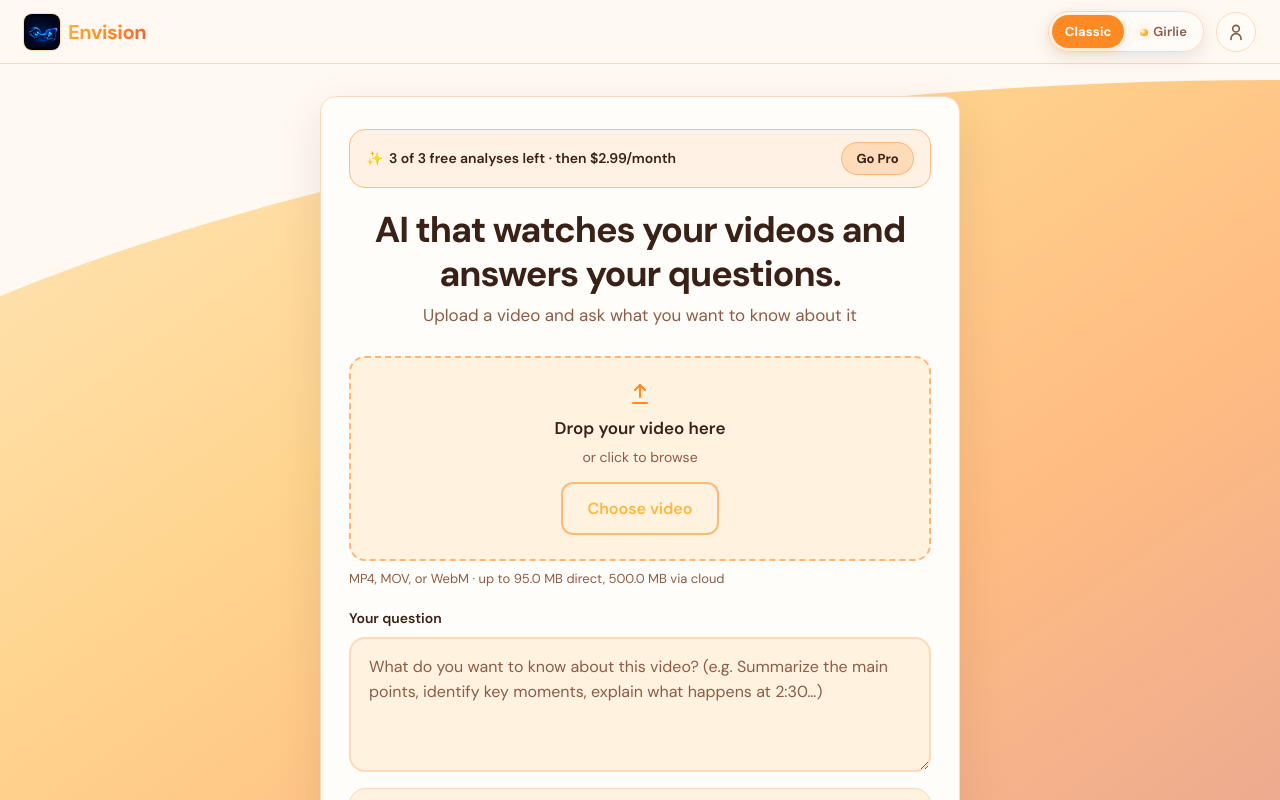
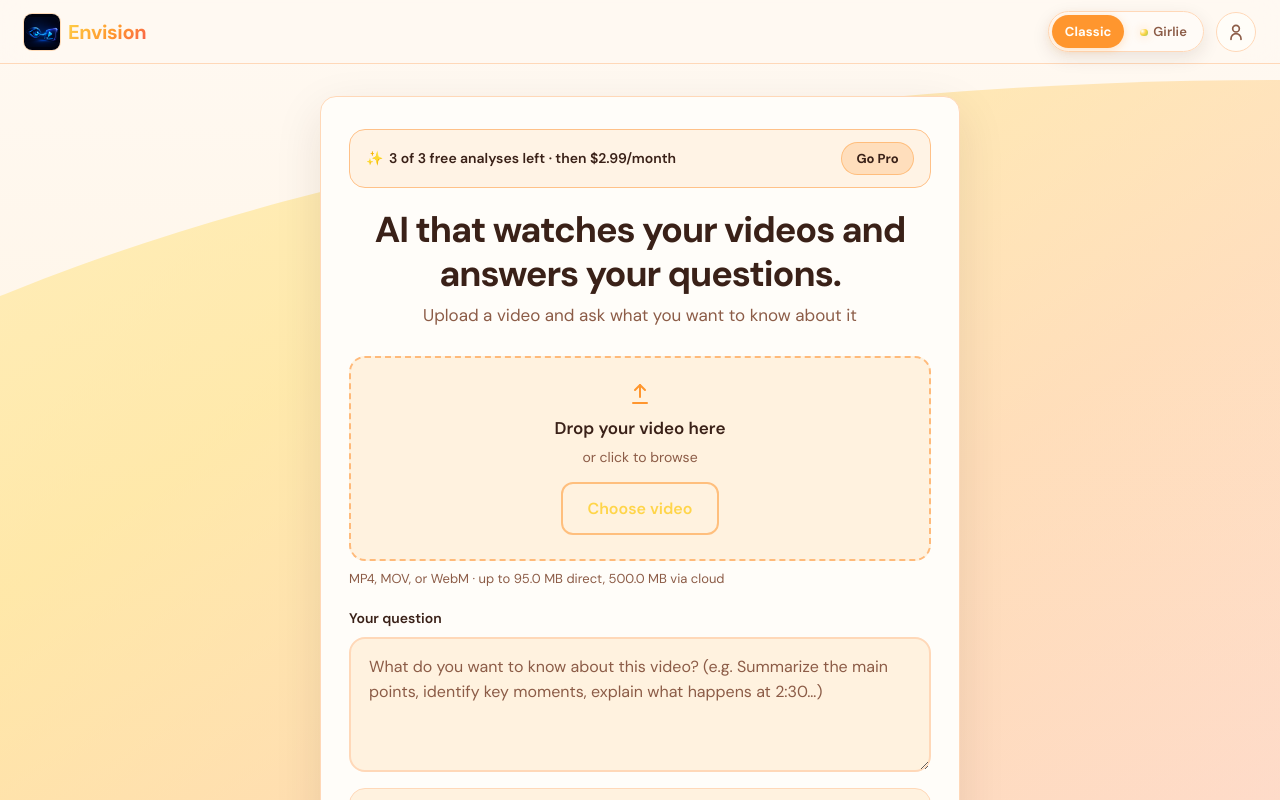
Before and after one commit to ClaudioK5/Envision-Frontend, a React (Vite) app: page / in a window 1280 px wide. Shown: the top 800 px of the page. Built offline with nearby package versions, Linux system fonts and the light colour scheme.

Commit message:
Add files via upload

```diff
--- a/src/index.css
+++ b/src/index.css
@@ -1,36 +1,39 @@
 :root,
 html[data-theme="classic"] {
-  /* Milkshake mango — warm light premium (ChatGPT palette) */
+  /* Mango milkshake — cream base, orange active, yellow + coral accents */
   --navy-dark: #fff9f2;
-  --navy-mid: #ffd98a;
-  --navy-light: #ffb83e;
-  --gradient-mid: #ff8a24;
-  --accent: #ff8a24;
-  --accent-bright: #ffb83e;
-  --accent-hover: #f6533d;
-  --accent-deep: #c9362b;
-  --accent-glow: rgba(255, 138, 36, 0.32);
-  --accent-soft-12: rgba(255, 184, 62, 0.18);
-  --accent-soft-28: rgba(255, 138, 36, 0.22);
-  --accent-soft-34: rgba(255, 184, 62, 0.34);
-  --accent-soft-40: rgba(255, 138, 36, 0.35);
-  --accent-soft-45: rgba(255, 217, 138, 0.55);
-  --accent-soft-55: rgba(246, 83, 61, 0.45);
-  --leaf: #8dbf42;
+  --navy-mid: #ffe89a;
+  --navy-light: #ffd54a;
+  --gradient-mid: #ffbe3b;
+  --accent: #ff962e;
+  --accent-bright: #ffd54a;
+  --accent-strong: #ff7e1b;
+  --accent-hover: #f85b4f;
+  --accent-coral: #f85b4f;
+  --accent-red: #e94b3c;
+  --accent-deep: #c93a32;
+  --accent-glow: rgba(255, 150, 46, 0.3);
+  --accent-soft-12: rgba(255, 213, 74, 0.22);
+  --accent-soft-28: rgba(255, 150, 46, 0.22);
+  --accent-soft-34: rgba(255, 232, 154, 0.55);
+  --accent-soft-40: rgba(255, 150, 46, 0.35);
+  --accent-soft-45: rgba(255, 190, 59, 0.45);
+  --accent-soft-55: rgba(248, 91, 79, 0.4);
+  --leaf: #98c94a;
 
   --bg: #fff9f2;
   --bg-elevated: #fffdf9;
   --surface-ink: #fffdf9;
   --surface-deep: #fff2df;
   --surface-deep-strong: #fffdf9;
-  --surface-mid: rgba(255, 217, 138, 0.45);
-  --user-bubble-from: rgba(255, 184, 62, 0.45);
-  --user-bubble-to: rgba(255, 138, 36, 0.28);
+  --surface-mid: rgba(255, 232, 154, 0.4);
+  --user-bubble-from: rgba(255, 213, 74, 0.4);
+  --user-bubble-to: rgba(255, 150, 46, 0.22);
   --text: #3a2118;
   --text-muted: #8c5c47;
   --border: #ffd8b8;
   --shadow: rgba(58, 33, 24, 0.1);
-  --glass: rgba(255, 253, 249, 0.9);
+  --glass: rgba(255, 253, 249, 0.92);
 
   --header-height: 64px;
   --radius: 12px;
@@ -124,7 +127,7 @@ body {
 .navy-background__dark {
   position: absolute;
   inset: 0;
-  background: var(--navy-dark);
+  background: linear-gradient(180deg, #fff9f2 0%, #fff2df 100%);
 }
 
 .navy-background__light {
@@ -132,13 +135,13 @@ body {
   inset: 0;
   background: linear-gradient(
     145deg,
-    #ffd98a 0%,
-    #ffb83e 40%,
-    #ff8a24 72%,
-    color-mix(in srgb, #8dbf42 22%, #f6533d) 100%
+    rgba(255, 232, 154, 0.85) 0%,
+    rgba(255, 213, 74, 0.55) 35%,
+    rgba(255, 150, 46, 0.35) 68%,
+    rgba(248, 91, 79, 0.22) 100%
   );
   clip-path: ellipse(140% 90% at 100% 100%);
-  opacity: 0.55;
+  opacity: 0.7;
 }
 
 @media (min-width: 768px) {
@@ -178,7 +181,7 @@ body {
 
 .logo__mark {
   color: var(--text);
-  background: linear-gradient(135deg, #ffb83e 0%, #ff8a24 55%, #f6533d 100%);
+  background: linear-gradient(135deg, #ffd54a 0%, #ff962e 58%, #f85b4f 100%);
   -webkit-background-clip: text;
   background-clip: text;
   -webkit-text-fill-color: transparent;
@@ -191,7 +194,7 @@ body {
   border-radius: 0.5rem;
   object-fit: cover;
   flex-shrink: 0;
-  box-shadow: 0 0 0 1px color-mix(in srgb, var(--accent) 28%, transparent);
+  box-shadow: 0 0 0 1px color-mix(in srgb, #ff962e 30%, transparent);
 }
 
 .header__actions {
@@ -235,12 +238,16 @@ body {
 .theme-toggle__btn--active {
   color: #fffdf9;
   font-weight: 700;
-  background: #ff8a24;
-  box-shadow: 0 2px 10px rgba(255, 138, 36, 0.3);
+  background: #ff962e;
+  box-shadow: 0 2px 10px rgba(255, 150, 46, 0.28);
 }
 
 html[data-theme="classic"] .theme-toggle__btn--active:hover {
-  background: #f6533d;
+  background: #f85b4f;
+}
+
+html[data-theme="classic"] .theme-toggle__spark {
+  background: radial-gradient(circle at 30% 30%, #fff, #ffd54a 45%, #98c94a);
 }
 
 .theme-toggle__btn--girlie.theme-toggle__btn--active {
@@ -259,6 +266,10 @@ html[data-theme="classic"] .theme-toggle__btn--active:hover {
   vertical-align: middle;
 }
 
+html[data-theme="girlie"] .navy-background__dark {
+  background: var(--navy-dark);
+}
+
 html[data-theme="girlie"] .navy-background__light {
   background: linear-gradient(
     135deg,
@@ -267,6 +278,7 @@ html[data-theme="girlie"] .navy-background__light {
     #ffb3cc 78%,
     #ffd6e5 100%
   );
+  opacity: 1;
 }
 
 html[data-theme="girlie"] .logo__mark {
@@ -291,8 +303,12 @@ html[data-theme="girlie"] .btn--primary {
   color: #fff;
 }
 
-html[data-theme="girlie"] .content-card {
-  background: var(--glass);
+html[data-theme="classic"] .result-body--markdown li::marker {
+  color: var(--leaf);
+}
+
+html[data-theme="classic"] .result-kicker {
+  color: #ff7e1b;
 }
 
 html[data-theme="girlie"] .result-body--markdown strong {
@@ -642,7 +658,7 @@ html[data-theme="girlie"] .result-body--markdown strong {
 }
 
 .creator-mode-toggle__input:checked + .creator-mode-toggle__switch {
-  background: #ff8a24;
+  background: #ff962e;
 }
 
 .creator-mode-toggle__input:checked + .creator-mode-toggle__switch::after {
@@ -861,12 +877,12 @@ html[data-theme="girlie"] .result-body--markdown strong {
   width: 100%;
   color: #fffdf9;
   font-weight: 700;
-  background: #ff8a24;
-  box-shadow: 0 4px 14px rgba(255, 138, 36, 0.35);
+  background: #ff962e;
+  box-shadow: 0 4px 14px rgba(255, 150, 46, 0.32);
 }
 
 .btn--primary:not(:disabled):hover {
-  background: #f6533d;
+  background: #f85b4f;
   filter: none;
 }
 
@@ -1488,12 +1504,12 @@ html[data-theme="girlie"] .result-body--markdown strong {
   padding: 0.875rem 1.25rem;
   color: #fffdf9;
   font-weight: 700;
-  background: #ff8a24;
-  box-shadow: 0 4px 14px rgba(255, 138, 36, 0.35);
+  background: #ff962e;
+  box-shadow: 0 4px 14px rgba(255, 150, 46, 0.32);
 }
 
 .upgrade-pro-btn--primary:hover {
-  background: #f6533d;
+  background: #f85b4f;
   filter: none;
 }
 
```
